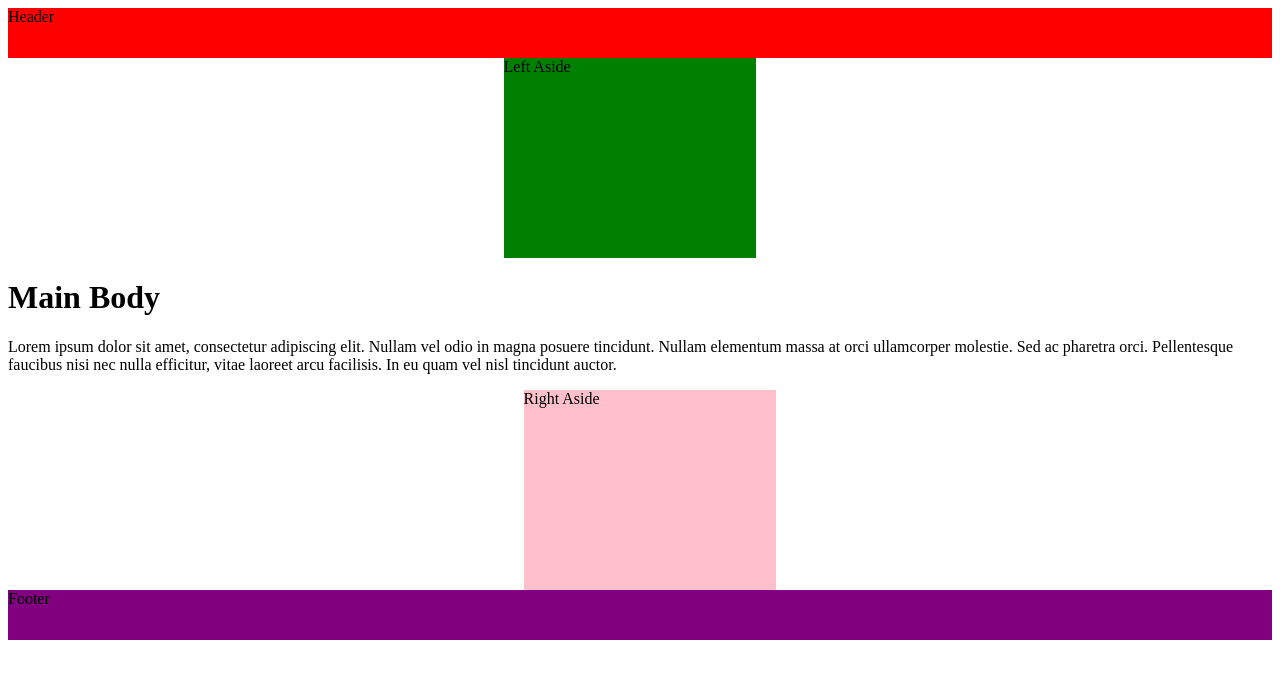
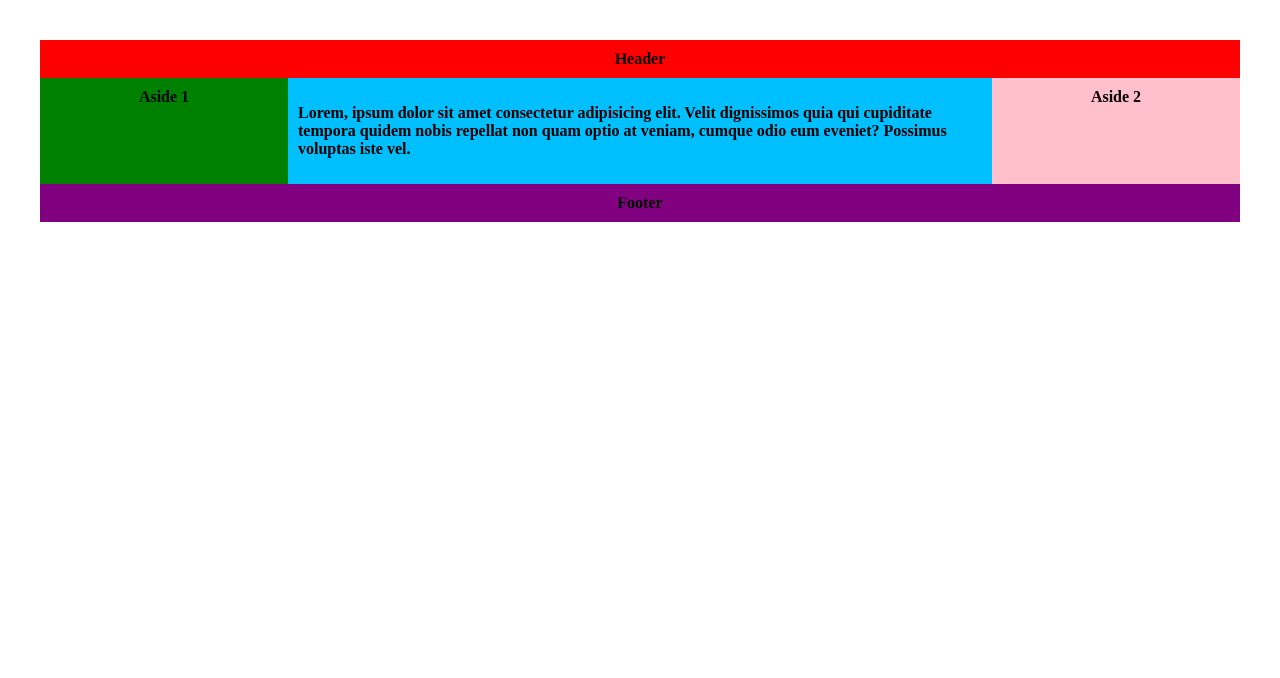
Before and after one commit to Adaseja/css-akademia, a plain HTML site: page 7-layout-flex-box/index.html in a window 1280 px wide. Drawn offline with Linux system fonts and the light colour scheme.

Commit message:
task fixed

```diff
--- a/7-layout-flex-box/index.html
+++ b/7-layout-flex-box/index.html
@@ -8,22 +8,18 @@
     <link href="style.css" rel="stylesheet" type="text/css" />
   </head>
   <body>
-    <header class="header">Header</header>
-
-    <main>
-      <aside class="left">Left Aside</aside>
-      <div class="body">
-        <h1>Main Body</h1>
+    <div class="wrapper">
+      <header class="header">Header</header>
+      <article class="main">
         <p>
-          Lorem ipsum dolor sit amet, consectetur adipiscing elit. Nullam vel
-          odio in magna posuere tincidunt. Nullam elementum massa at orci
-          ullamcorper molestie. Sed ac pharetra orci. Pellentesque faucibus nisi
-          nec nulla efficitur, vitae laoreet arcu facilisis. In eu quam vel nisl
-          tincidunt auctor.
+          Lorem, ipsum dolor sit amet consectetur adipisicing elit. Velit
+          dignissimos quia qui cupiditate tempora quidem nobis repellat non quam
+          optio at veniam, cumque odio eum eveniet? Possimus voluptas iste vel.
         </p>
-      </div>
-      <aside class="right">Right Aside</aside>
-    </main>
-    <footer class="footer">Footer</footer>
+      </article>
+      <aside class="aside aside-1">Aside 1</aside>
+      <aside class="aside aside-2">Aside 2</aside>
+      <footer class="footer">Footer</footer>
+    </div>
   </body>
 </html>
--- a/7-layout-flex-box/style.css
+++ b/7-layout-flex-box/style.css
@@ -1,52 +1,60 @@
-header {
-  background-color: red;
-  height: 50px;
+.wrapper {
+  display: flex;
+  flex-flow: row wrap;
+  font-weight: bold;
+  text-align: center;
 }
 
-main {
-  display: flex;
-  flex-wrap: wrap;
-  justify-content: center;
+.wrapper > * {
+  padding: 10px;
+  flex: 1 100%;
 }
 
-.left {
-  background-color: green;
-  height: 200px;
-  width: 20%;
-  margin-right: 20px;
+.header {
+  background: red;
 }
 
-.body-content {
-  background-color: blue;
-  width: 60%;
-  padding: 20px;
+.footer {
+  background: purple;
 }
 
-.right {
-  background-color: pink;
-  height: 200px;
-  width: 20%;
-  margin-left: 20px;
+.main {
+  text-align: left;
+  background: deepskyblue;
 }
 
-footer {
-  background-color: purple;
-  height: 50px;
+.aside-1 {
+  background: green;
 }
 
-@media screen and (max-width: 992px) {
-  main {
-    flex-direction: column;
-  }
-
-  .left,
-  .right {
-    width: 100%;
-
+.aside-2 {
+  background: pink;
 }
 
-@media screen and (max-width: 768px) {
-  .body-content {
-    width: 100%;
+@media all and (min-width: 600px) {
+  .aside {
+    flex: 1 0 0;
   }
 }
+
+@media all and (min-width: 800px) {
+  .main {
+    flex: 3 0px;
+  }
+  .aside-1 {
+    order: 1;
+  }
+  .main {
+    order: 2;
+  }
+  .aside-2 {
+    order: 3;
+  }
+  .footer {
+    order: 4;
+  }
+}
+
+body {
+  padding: 2em;
+}
```
